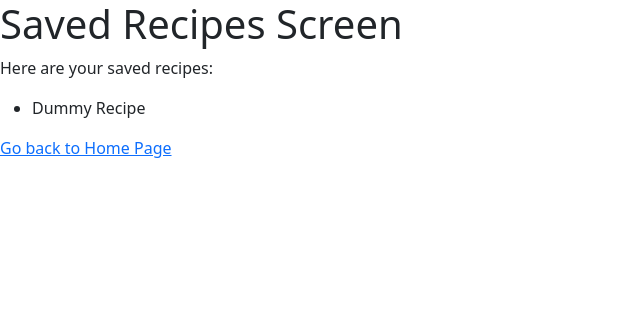
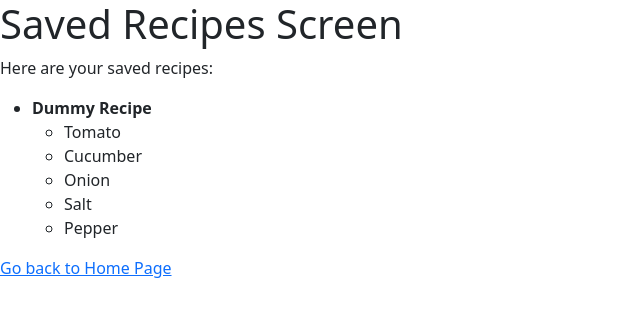
Before and after one commit to Hugina/CodingWebApp, a React app in the folder client/: page /saved-recipes in a window 1280 px wide. Shown: the top 316 px of the page, without its empty margins (0-640 px from the left). Built offline with nearby package versions, Linux system fonts and the light colour scheme.

Commit message:
initial commit

```diff
--- a/client/src/RecipeServerClient.ts
+++ b/client/src/RecipeServerClient.ts
@@ -2,8 +2,8 @@ import Recipe from './model/Recipe';
 
 const DUMMPY_RECIPE: Recipe = {
     id: 1,
-    name: 'Dummy Recipe'
-    //ingredients:
+    name: 'Dummy Recipe',
+    ingredients: ['Tomato', 'Cucumber', 'Onion', 'Salt', 'Pepper'],
 }
 
 const getRecipes: () => Recipe[] = () => {
--- a/client/src/components/SavedRecipesScreen.tsx
+++ b/client/src/components/SavedRecipesScreen.tsx
@@ -23,7 +23,14 @@ const SavedRecipesScreen = () => {
       <p>Here are your saved recipes:</p>
       <ul>
         {recipes.map((recipe, index) => (
-          <li key={index}>{recipe.name}</li>
+          <li key={index}>
+            <strong>{recipe.name}</strong>
+            <ul>
+              {recipe.ingredients.map((ingredient: string, index: number) => (
+                <li key={index}>{ingredient}</li>
+              ))}
+            </ul>
+          </li>
         ))}
       </ul>
       <a href="/">Go back to Home Page</a>
--- a/client/src/model/Recipe.ts
+++ b/client/src/model/Recipe.ts
@@ -1,6 +1,7 @@
 interface Recipe {
     id: number
     name: string
+    ingredients: string[]
 }
 
 
```
Also changed, not shown: 1 other file (tests, documents, lock files or other folders).
